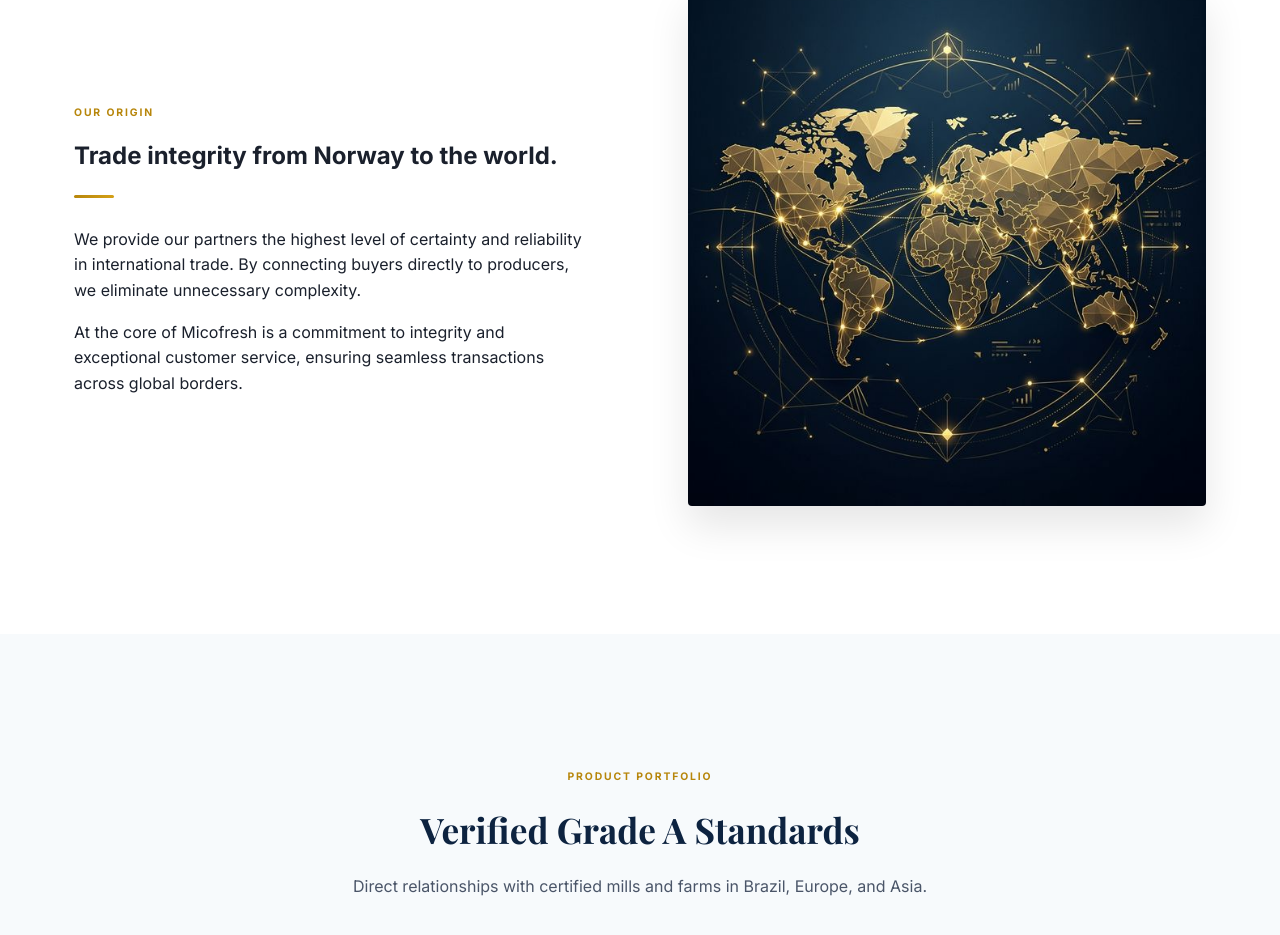
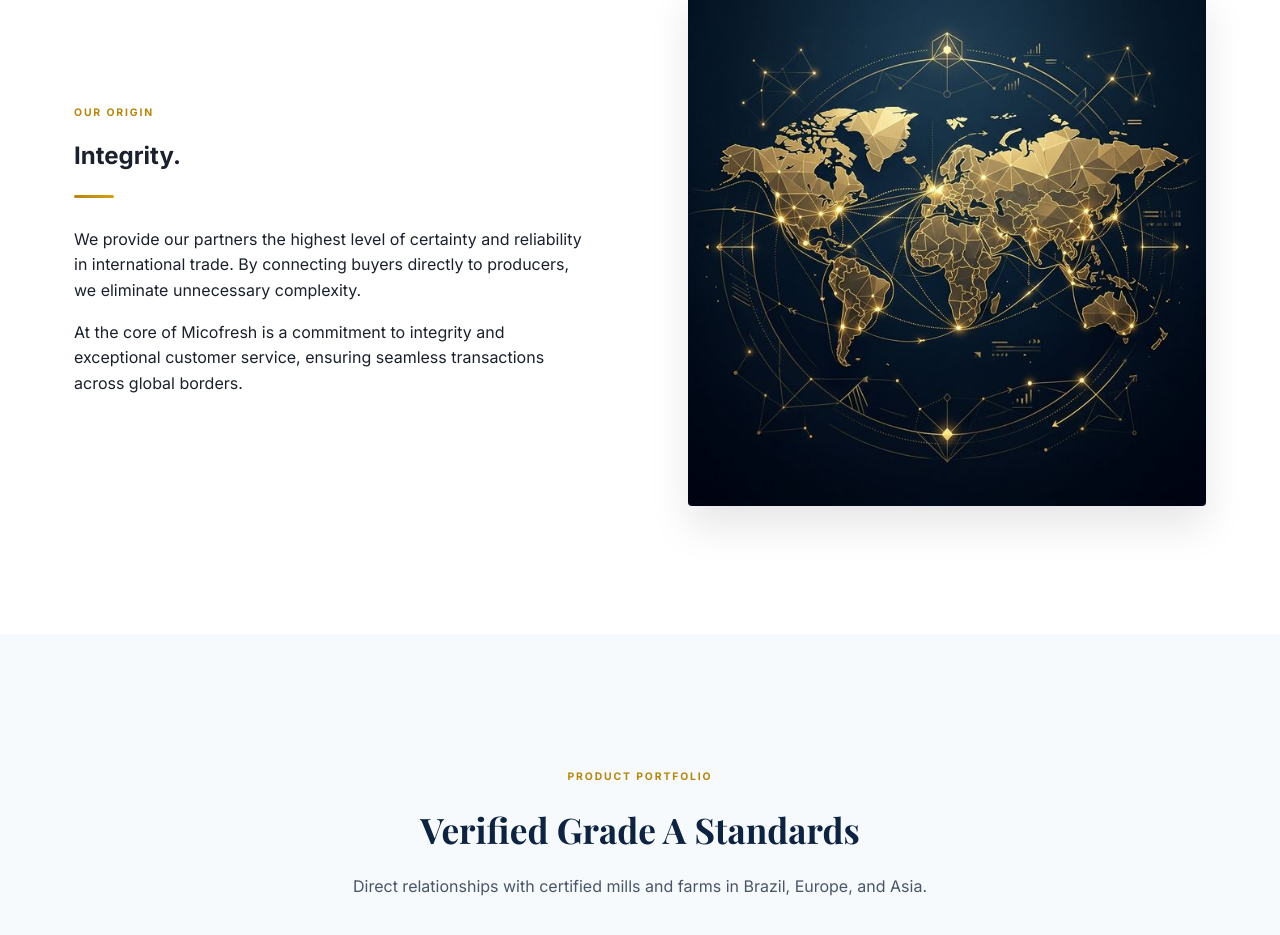
Before and after one commit to MrNaveedFarid/micofresh, a plain HTML site: page index.html in a window 1280 px wide. Shown: the part 940-1875 px from the top of the page. Drawn offline with nearby package versions, Linux system fonts and the light colour scheme; a web font is replaced by a local one.

Commit message:
Update index.html

```diff
--- a/index.html
+++ b/index.html
@@ -484,7 +484,7 @@
             <div class="origin-grid">
                 <div class="origin-content">
                     <span class="section-label">Our Origin</span>
-                    <h2>Trade integrity from Norway to the world.</h2>
+                    <h2>Integrity.</h2>
                     <div class="divider-line"></div>
                     <p>We provide our partners the highest level of certainty and reliability in international trade. By connecting buyers directly to producers, we eliminate unnecessary complexity.</p>
                     <p style="margin-top: 1rem;">At the core of Micofresh is a commitment to integrity and exceptional customer service, ensuring seamless transactions across global borders.</p>
```
